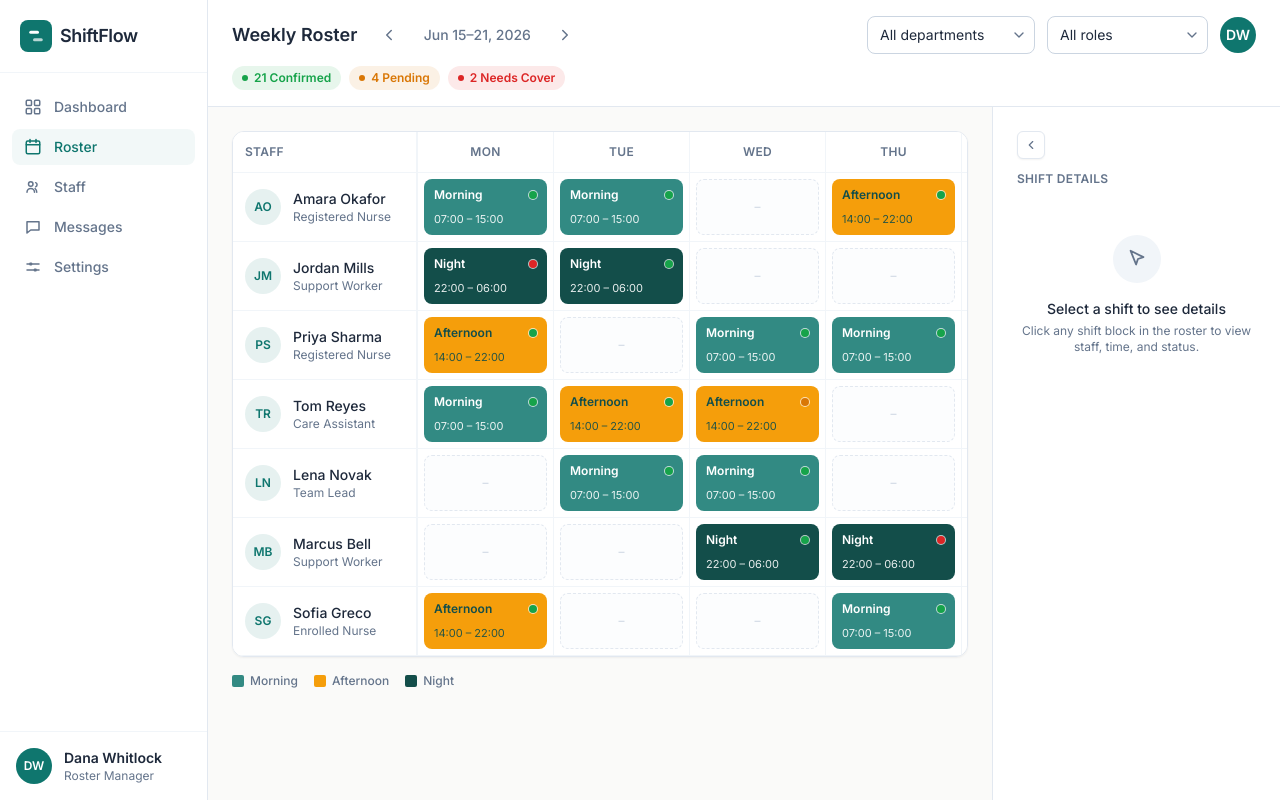
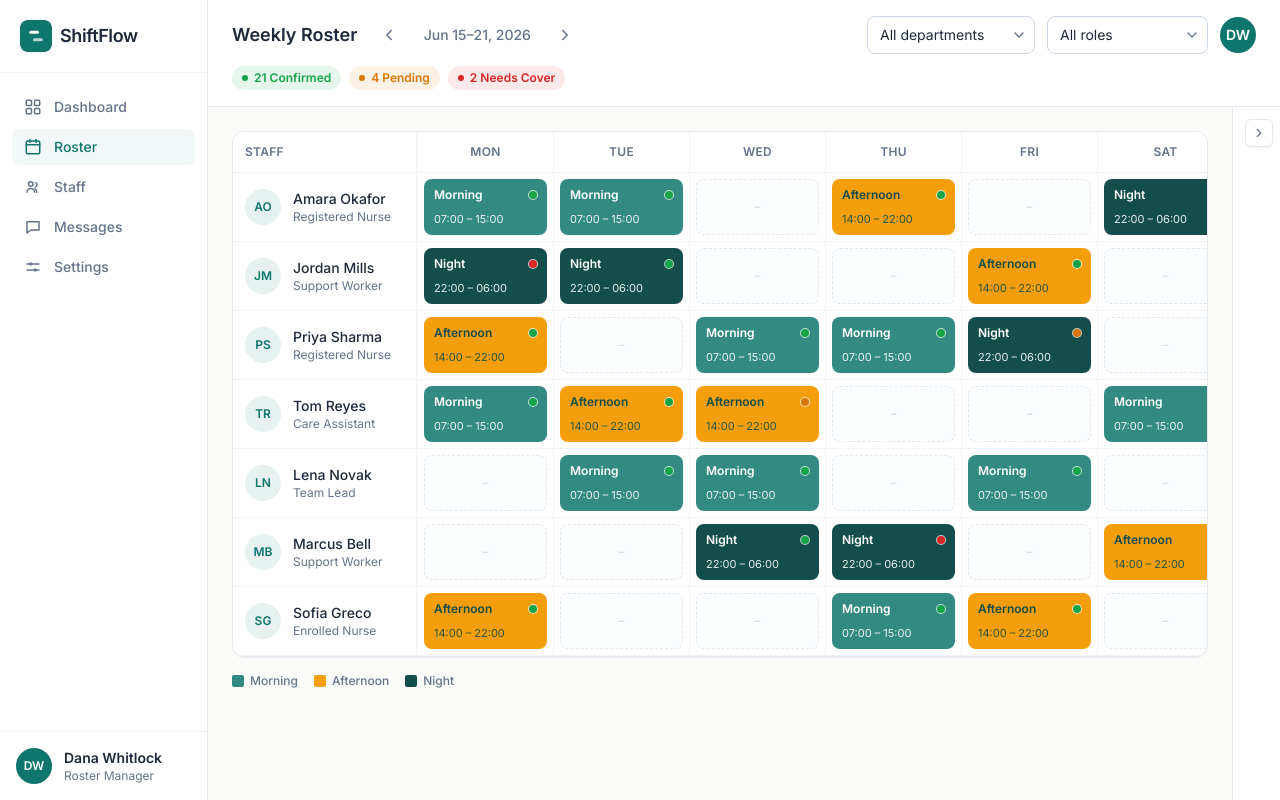
Before and after one commit to charlesalo/shiftflow-rostering, a Next.js app: page /dashboard in a window 1280 px wide. Built offline with nearby package versions, Linux system fonts and the light colour scheme.

Commit message:
fix: collapse detail panel by default, expand automatically on shift selection

```diff
--- a/app/dashboard/page.js
+++ b/app/dashboard/page.js
@@ -25,7 +25,7 @@ export default function DashboardPage() {
   const [roleFilter, setRoleFilter] = useState("All roles");
   // Lifted here too: the panel's own toggle collapses it, but selecting a shift
   // while collapsed should bring it back so the result is actually visible.
-  const [isPanelCollapsed, setIsPanelCollapsed] = useState(false);
+  const [isPanelCollapsed, setIsPanelCollapsed] = useState(true);
   const summary = getWeekSummary();
 
   const handleSelectShift = (id) => {
```
